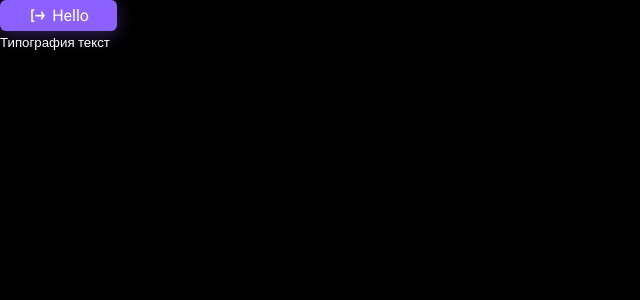
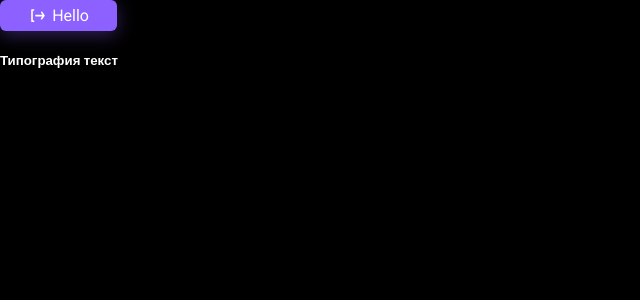
Before and after one commit to Alex666000/flashcards, a React (Vite) app: page / in a window 1280 px wide. Shown: the top 300 px of the page, without its empty margins (0-640 px from the left). Built offline with nearby package versions, Linux system fonts and the light colour scheme; a web font is replaced by a local one.

Commit message:
fix style Typography

```diff
--- a/src/app/App.tsx
+++ b/src/app/App.tsx
@@ -8,9 +8,7 @@ export function App() {
             <Button as={'button'} variant={'primary'}>
                 <LogoutIcon /> Hello
             </Button>
-            <Typography as={'h5'} variant={'body2'}>
-                Типография текст
-            </Typography>
+            <Typography as={'h5'}>Типография текст</Typography>
         </div>
     )
 }
--- a/src/shared/ui/typograpfy/typography.module.scss
+++ b/src/shared/ui/typograpfy/typography.module.scss
@@ -46,7 +46,7 @@
 .body2 {
     margin: 0;
 
-    font-size: var(font-size-s-14px);
+    font-size: var(--font-size-s-14px);
     font-weight: var(--font-weight-regular-400);
     line-height: var(--line-height-m-24px);
     color: var(--color-light-100);
@@ -64,7 +64,7 @@
 .subtitle2 {
     margin: 0;
 
-    font-size: var(font-size-s-14px);
+    font-size: var(--font-size-s-14px);
     font-weight: var(--font-weight-bold-700);
     line-height: var(--line-height-m-24px);
     color: var(--color-light-100);
```
Also changed, not shown: 1 other file (tests, documents, lock files or other folders).
